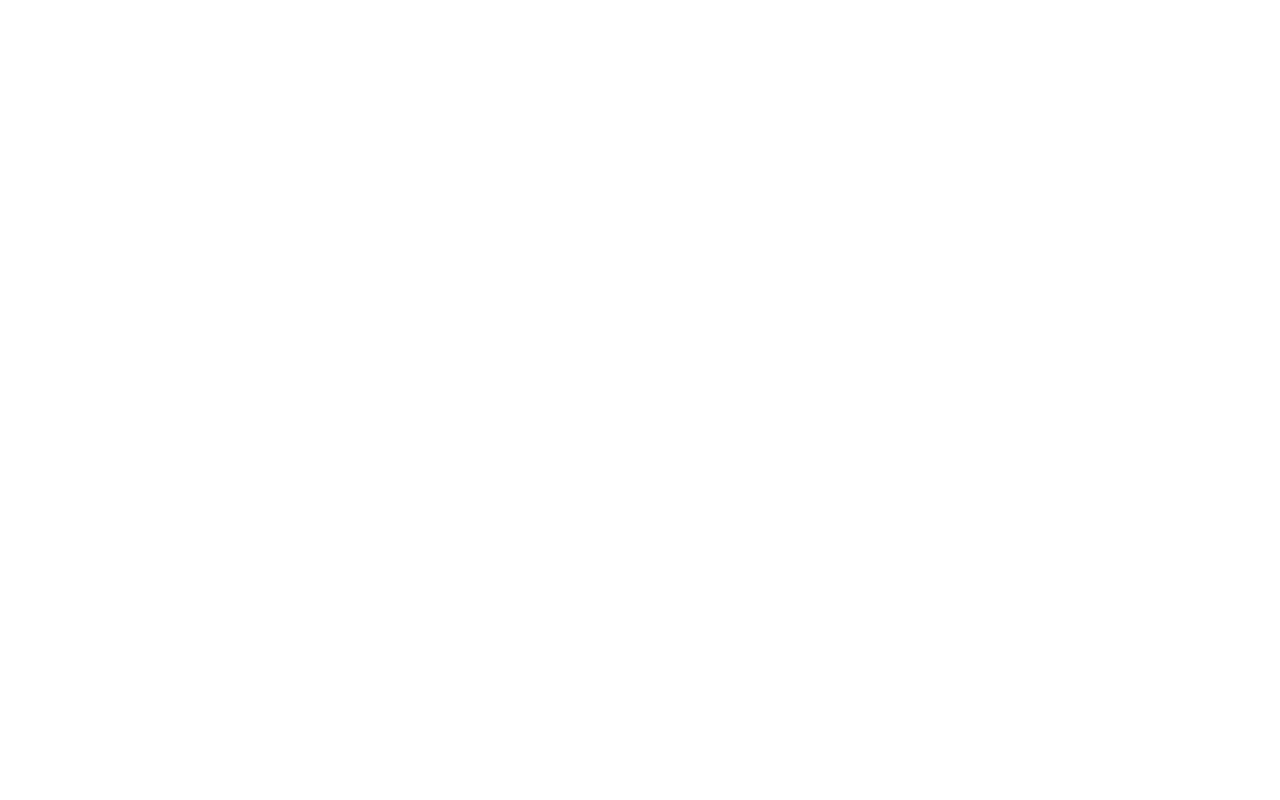
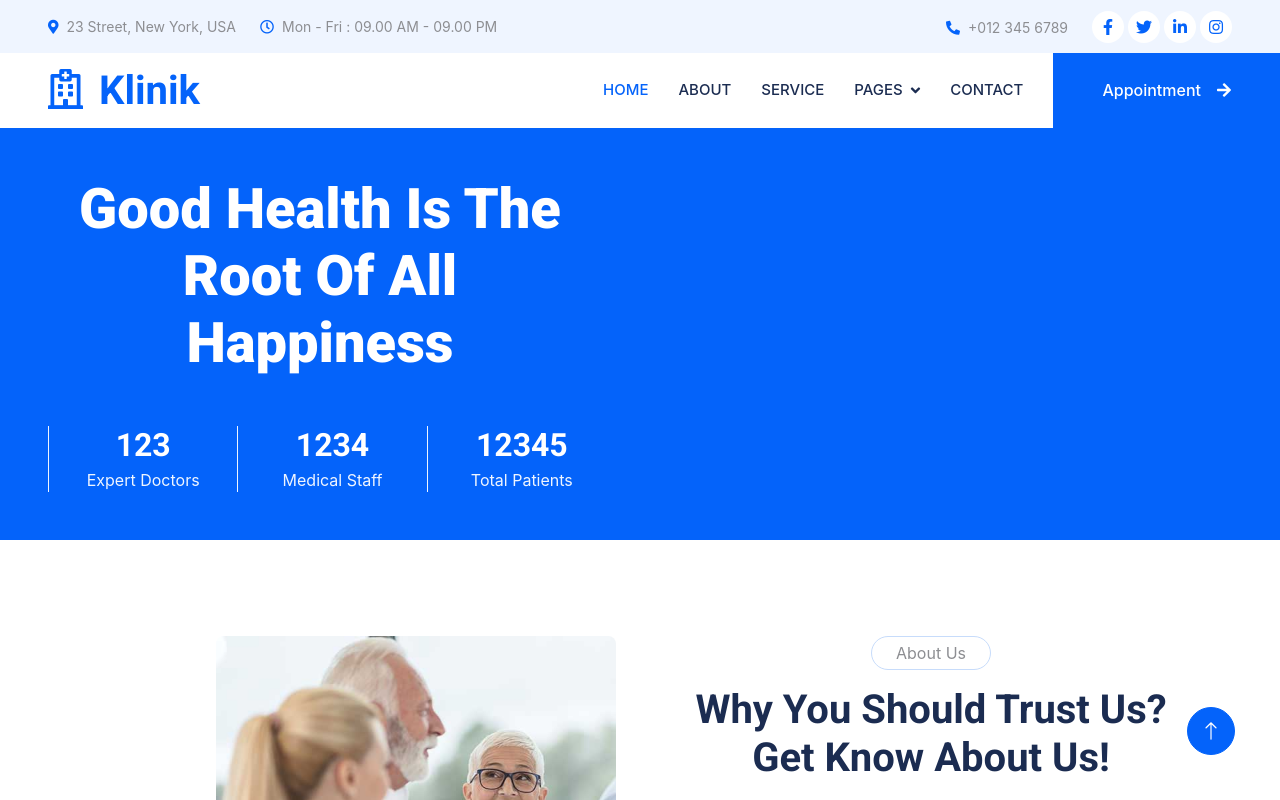
Before and after one commit to Thejaswini-2178/clinic_template-react-live, a plain HTML site: page index.html in a window 1280 px wide. Shown: the top 800 px of the page. Drawn offline with nearby package versions, Linux system fonts and the light colour scheme; the site is published under a folder, as on GitHub Pages, so addresses that start at the root find nothing.

Commit message:
Clinic-reat-template

```diff
--- a/index.html
+++ b/index.html
@@ -8,7 +8,7 @@
     <meta name="theme-color" content="#000000" />
     <meta name="description" content="Web site created using create-react-app" />
     <link rel="apple-touch-icon" href="/logo192.png" />
-    <link rel="manifest" href="/manifest.json" />
+    <link rel="manifest" href="./manifest.json" />
     <title>React App</title>
     <link href="img/favicon.ico" rel="icon">
     <link rel="preconnect" href="https://fonts.googleapis.com">
@@ -18,13 +18,13 @@
         rel="stylesheet">
     <link href="https://cdnjs.cloudflare.com/ajax/libs/font-awesome/5.10.0/css/all.min.css" rel="stylesheet">
     <link href="https://cdn.jsdelivr.net/npm/bootstrap-icons@1.4.1/font/bootstrap-icons.css" rel="stylesheet">
-    <link href="lib/animate/animate.min.css" rel="stylesheet">
-    <link href="lib/owlcarousel/assets/owl.carousel.min.css" rel="stylesheet">
-    <link href="lib/tempusdominus/css/tempusdominus-bootstrap-4.min.css" rel="stylesheet" />
-    <link href="css/bootstrap.min.css" rel="stylesheet">
-    <link href="css/style.css" rel="stylesheet">
-    <script defer="defer" src="/static/js/main.c0cee388.js"></script>
-    <link href="/static/css/main.f855e6bc.css" rel="stylesheet">
+    <link href="./lib/animate/animate.min.css" rel="stylesheet">
+    <link href="./lib/owlcarousel/assets/owl.carousel.min.css" rel="stylesheet">
+    <link href="./lib/tempusdominus/css/tempusdominus-bootstrap-4.min.css" rel="stylesheet" />
+    <link href="./css/bootstrap.min.css" rel="stylesheet">
+    <link href="./css/style.css" rel="stylesheet">
+    <script defer="defer" src="./static/js/main.c0cee388.js"></script>
+    <link href="./static/css/main.f855e6bc.css" rel="stylesheet">
 </head>
 
 <body><noscript>You need to enable JavaScript to run this app.</noscript>
```
